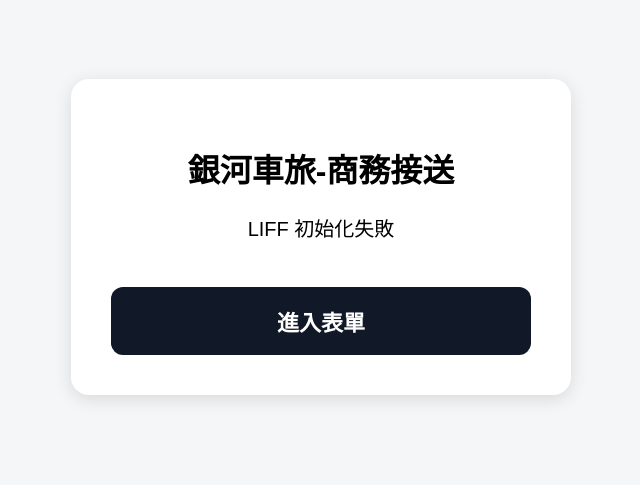
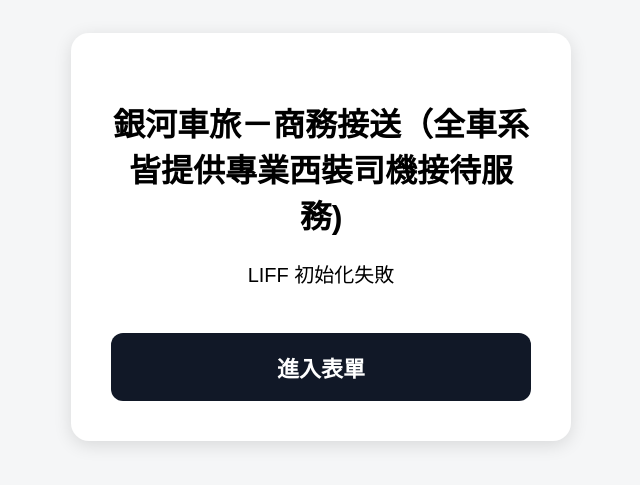
Before and after one commit to lovejokbo/business, a plain HTML site: page index.html in a window 1280 px wide. Shown: the part 163-648 px from the top of the page, without its empty margins (319-959 px from the left). Drawn offline with Linux system fonts and the light colour scheme.

Commit message:
Update index.html

```diff
--- a/index.html
+++ b/index.html
@@ -56,7 +56,7 @@
 <body>
 
 <div class="box">
-  <h2>銀河車旅-商務接送</h2>
+  <h2>銀河車旅－商務接送（全車系皆提供專業西裝司機接待服務)</h2>
   <p id="status">正在初始化...</p>
   <button onclick="start()" id="btn" disabled>進入表單</button>
 </div>
```
